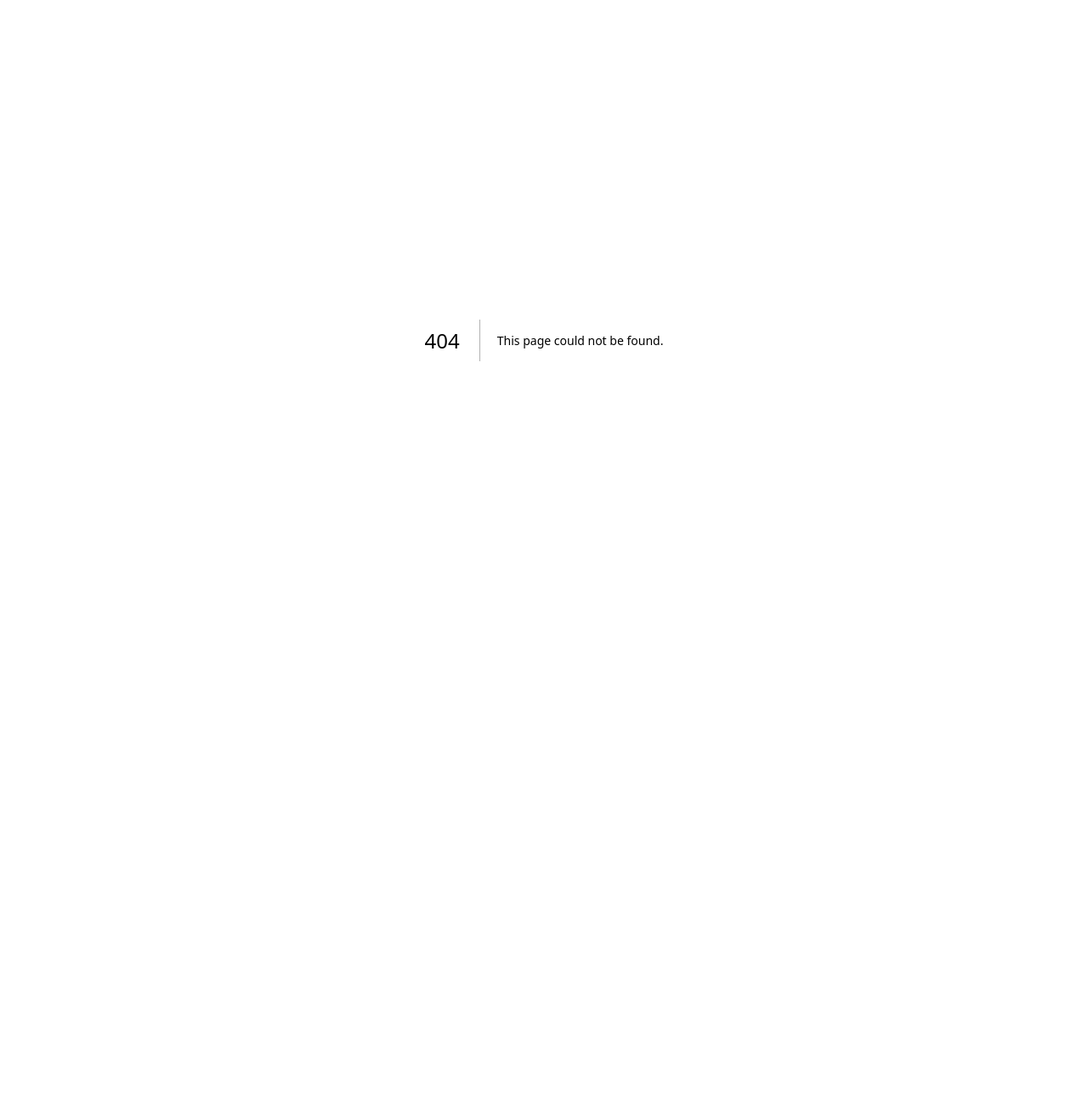
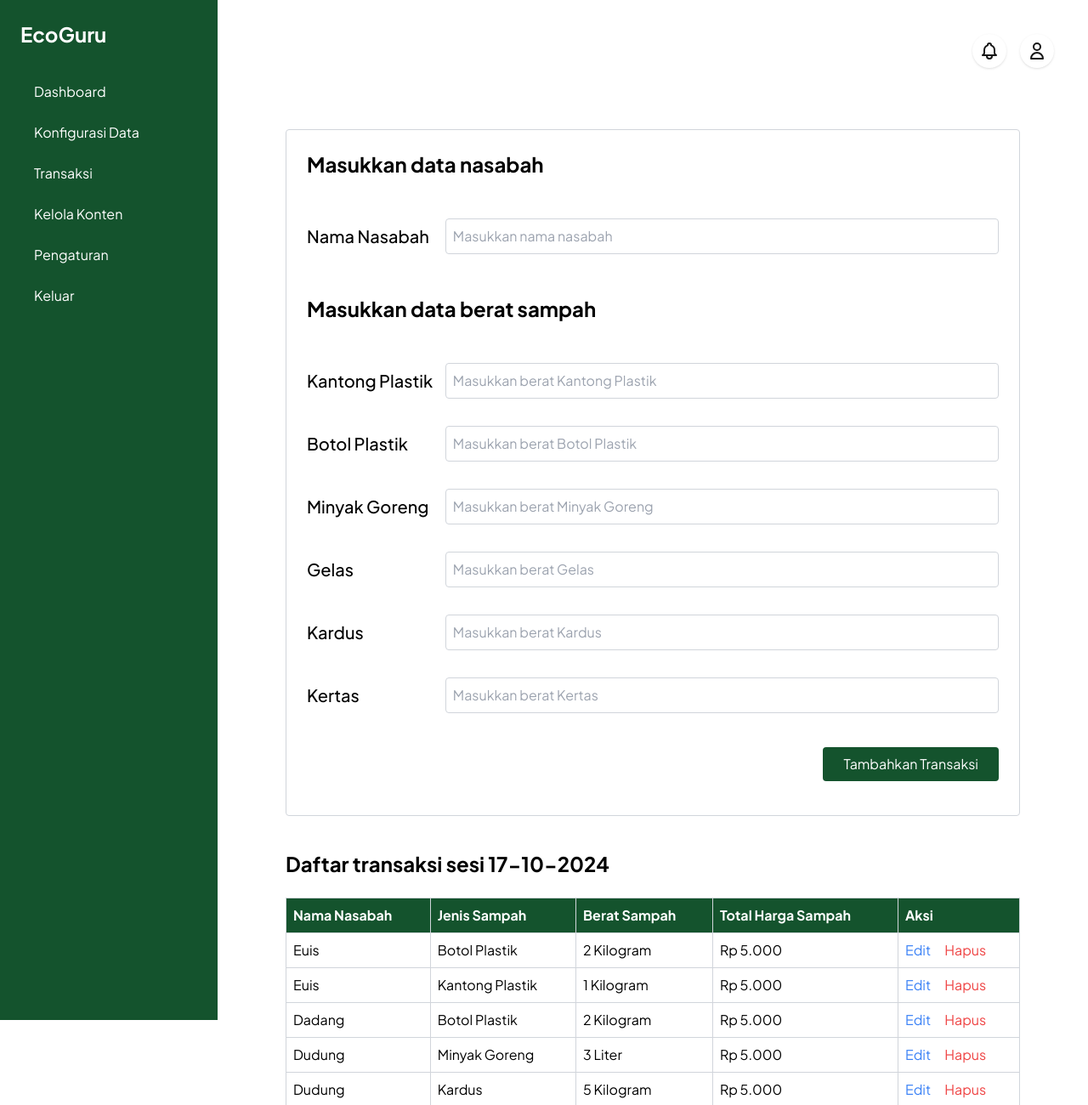
Before and after one commit to eco-guru/web-dev, a Next.js app: page /home/transaksi/tambah-sesi in a window 1280 px wide. Before the commit this address had no page. Shown: the top 1300 px of the page at 85% size. Before the commit the page ends 800 px from the top, so only its background shows below. Built offline with nearby package versions, Linux system fonts and the light colour scheme.

Commit message:
bug login

```diff
--- a/src/app/(ui)/components/input/input-versi-2/inputv2.jsx
+++ b/src/app/(ui)/components/input/input-versi-2/inputv2.jsx
@@ -1,7 +1,7 @@
 export default function InputVersiDua({ label, children, id }) {
   return (
     <div className="flex justify-between items-center mb-4">
-      <label htmlFor={id} className="text-[20px] font-bold w-[20%]">
+      <label htmlFor={id} className="text-[20px] font-medium w-[20%]">
         {label}
       </label>
       <div className="flex w-[80%]">{children}</div>
--- a/src/app/(ui)/home/layout.jsx
+++ b/src/app/(ui)/home/layout.jsx
@@ -16,9 +16,9 @@ const Layout = ({ children }) => {
   };
 
   return (
-    <div className={`${plusJakartaSans.className} flex h-screen bg-gray-100`}>
+    <div className={`${plusJakartaSans.className} flex h-screen bg-white-100`}>
       {/* Sidebar */}
-      <div className="w-64 bg-green-900 text-white p-6">
+      <div className="w-64 h-[150%] bg-green-900 text-white p-6 ">
         <h1 className="text-2xl font-bold mb-8">EcoGuru</h1>
         <nav>
           <ul className="space-y-2">
@@ -76,7 +76,7 @@ const Layout = ({ children }) => {
             </li>
             <li>
               <a
-                href="/transaksi"
+                href="/home/transaksi"
                 className="block py-2 px-4 hover:bg-green-700"
               >
                 Transaksi
--- /dev/null
+++ b/src/app/(ui)/home/transaksi/page.jsx
@@ -0,0 +1,64 @@
+"use client";
+
+import React from 'react';
+import { useRouter } from 'next/navigation'; // Import useRouter
+
+const Transaksi = () => {
+  const router = useRouter(); // Inisialisasi useRouter
+
+  // Fungsi untuk menghandle tombol klik
+  const handleTambahSesi = () => {
+    router.push('/home/transaksi/tambah-sesi'); // Redirect ke halaman yang diinginkan
+  };
+
+  return (
+    <div className="text-black">
+      <div className="flex justify-between mb-4">
+        <h2 className="text-2xl font-semibold">Riwayat Sesi Transaksi</h2>
+        {/* Button untuk tambah sesi */}
+        <button
+          className="bg-green-800 text-white py-2 px-4 rounded-lg"
+          onClick={handleTambahSesi} // Tambahkan event handler
+        >
+          Tambah Sesi
+        </button>
+      </div>
+      <div className="overflow-x-auto">
+        <table className="min-w-full bg-white shadow-md rounded-lg">
+          <thead className="bg-green-800 text-white">
+            <tr>
+              <th className="py-3 px-6 text-left">Tanggal</th>
+              <th className="py-3 px-6 text-left">Total Berat Setoran</th>
+              <th className="py-3 px-6 text-left">Total Pengeluaran</th>
+              <th className="py-3 px-6 text-left">Aksi</th>
+            </tr>
+          </thead>
+          <tbody>
+            <tr className="border-b">
+              <td className="py-3 px-6">15-10-2024</td>
+              <td className="py-3 px-6">10 Kilogram</td>
+              <td className="py-3 px-6">Rp 300.000</td>
+              <td className="py-3 px-6 flex space-x-4">
+                <button className="text-blue-500 hover:underline">Lihat</button>
+                <button className="text-blue-500 hover:underline">Edit</button>
+                <button className="text-red-500 hover:underline">Hapus</button>
+              </td>
+            </tr>
+            <tr className="border-b">
+              <td className="py-3 px-6">16-10-2024</td>
+              <td className="py-3 px-6">5 Kilogram</td>
+              <td className="py-3 px-6">Rp 100.000</td>
+              <td className="py-3 px-6 flex space-x-4">
+                <button className="text-blue-500 hover:underline">Lihat</button>
+                <button className="text-blue-500 hover:underline">Edit</button>
+                <button className="text-red-500 hover:underline">Hapus</button>
+              </td>
+            </tr>
+          </tbody>
+        </table>
+      </div>
+    </div>
+  );
+};
+
+export default Transaksi;
--- /dev/null
+++ b/src/app/(ui)/home/transaksi/tambah-sesi/page.jsx
@@ -0,0 +1,84 @@
+import React from "react";
+import InputVersiDua from "../../../components/input/input-versi-2/inputv2.jsx";
+
+const TambahSesi = () => {
+  return (
+    <div className="text-black flex-1 p-10">
+      {/* Kotak untuk seluruh form dari data nasabah hingga data berat sampah */}
+      <div className="border border-gray-300 p-6 rounded mb-10">
+        <h2 className="text-2xl font-bold mb-12">Masukkan data nasabah</h2>
+        <form>
+          <div className="grid grid-cols-1 gap-6 mb-8">
+            <InputVersiDua label="Nama Nasabah" id="namaNasabah">
+              <input
+                type="text"
+                placeholder="Masukkan nama nasabah"
+                className="border border-gray-300 p-2 rounded w-full"
+                id="namaNasabah"
+              />
+            </InputVersiDua>
+          </div>
+
+          {/* Input data berat sampah */}
+          <h2 className="text-2xl font-bold mb-12">Masukkan data berat sampah</h2>
+          <div className="grid grid-cols-1 gap-4 mb-6">
+            {["Kantong Plastik", "Botol Plastik", "Minyak Goreng", "Gelas", "Kardus", "Kertas"].map((item) => (
+              <InputVersiDua key={item} label={item} id={item}>
+                <input
+                  type="text"
+                  placeholder={`Masukkan berat ${item}`}
+                  className="border border-gray-300 p-2 rounded w-full"
+                  id={item}
+                />
+              </InputVersiDua>
+            ))}
+          </div>
+
+          {/* Button untuk menambahkan transaksi */}
+          <div className="flex justify-end mb-4">
+            <button type="submit" className="bg-green-900 text-white px-6 py-2 rounded">
+              Tambahkan Transaksi
+            </button>
+          </div>
+        </form>
+      </div>
+
+      {/* Daftar Transaksi Table */}
+      <h2 className="text-2xl font-bold mb-6">Daftar transaksi sesi 17-10-2024</h2>
+      <table className="w-full text-left table-auto border-collapse border border-gray-300">
+        <thead className="bg-green-900 text-white">
+          <tr>
+            <th className="border border-gray-300 p-2">Nama Nasabah</th>
+            <th className="border border-gray-300 p-2">Jenis Sampah</th>
+            <th className="border border-gray-300 p-2">Berat Sampah</th>
+            <th className="border border-gray-300 p-2">Total Harga Sampah</th>
+            <th className="border border-gray-300 p-2">Aksi</th>
+          </tr>
+        </thead>
+        <tbody>
+          {/* Sample data */}
+          {[
+            { nasabah: "Euis", jenis: "Botol Plastik", berat: "2 Kilogram", harga: "Rp 5.000" },
+            { nasabah: "Euis", jenis: "Kantong Plastik", berat: "1 Kilogram", harga: "Rp 5.000" },
+            { nasabah: "Dadang", jenis: "Botol Plastik", berat: "2 Kilogram", harga: "Rp 5.000" },
+            { nasabah: "Dudung", jenis: "Minyak Goreng", berat: "3 Liter", harga: "Rp 5.000" },
+            { nasabah: "Dudung", jenis: "Kardus", berat: "5 Kilogram", harga: "Rp 5.000" },
+          ].map((transaksi, index) => (
+            <tr key={index}>
+              <td className="border border-gray-300 p-2">{transaksi.nasabah}</td>
+              <td className="border border-gray-300 p-2">{transaksi.jenis}</td>
+              <td className="border border-gray-300 p-2">{transaksi.berat}</td>
+              <td className="border border-gray-300 p-2">{transaksi.harga}</td>
+              <td className="border border-gray-300 p-2">
+                <button className="text-blue-500 mr-4">Edit</button>
+                <button className="text-red-500">Hapus</button>
+              </td>
+            </tr>
+          ))}
+        </tbody>
+      </table>
+    </div>
+  );
+};
+
+export default TambahSesi;
```
